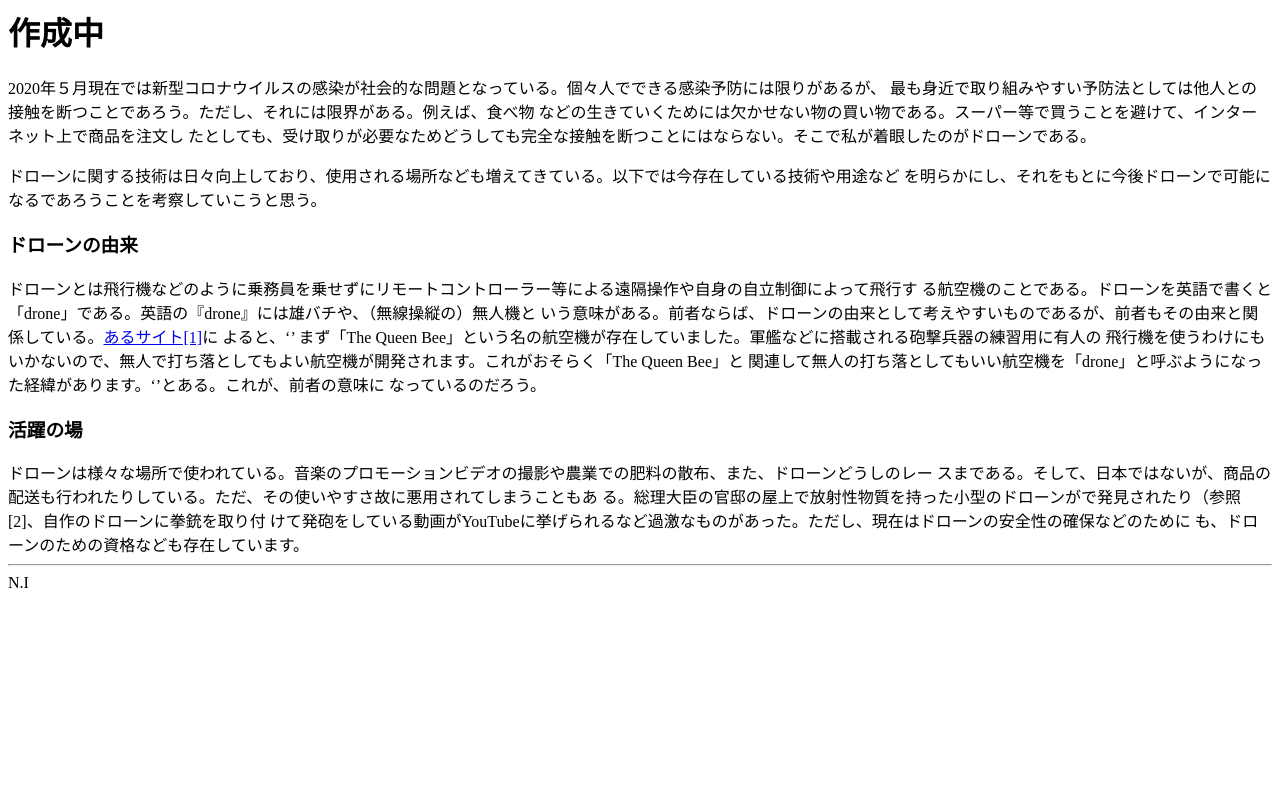
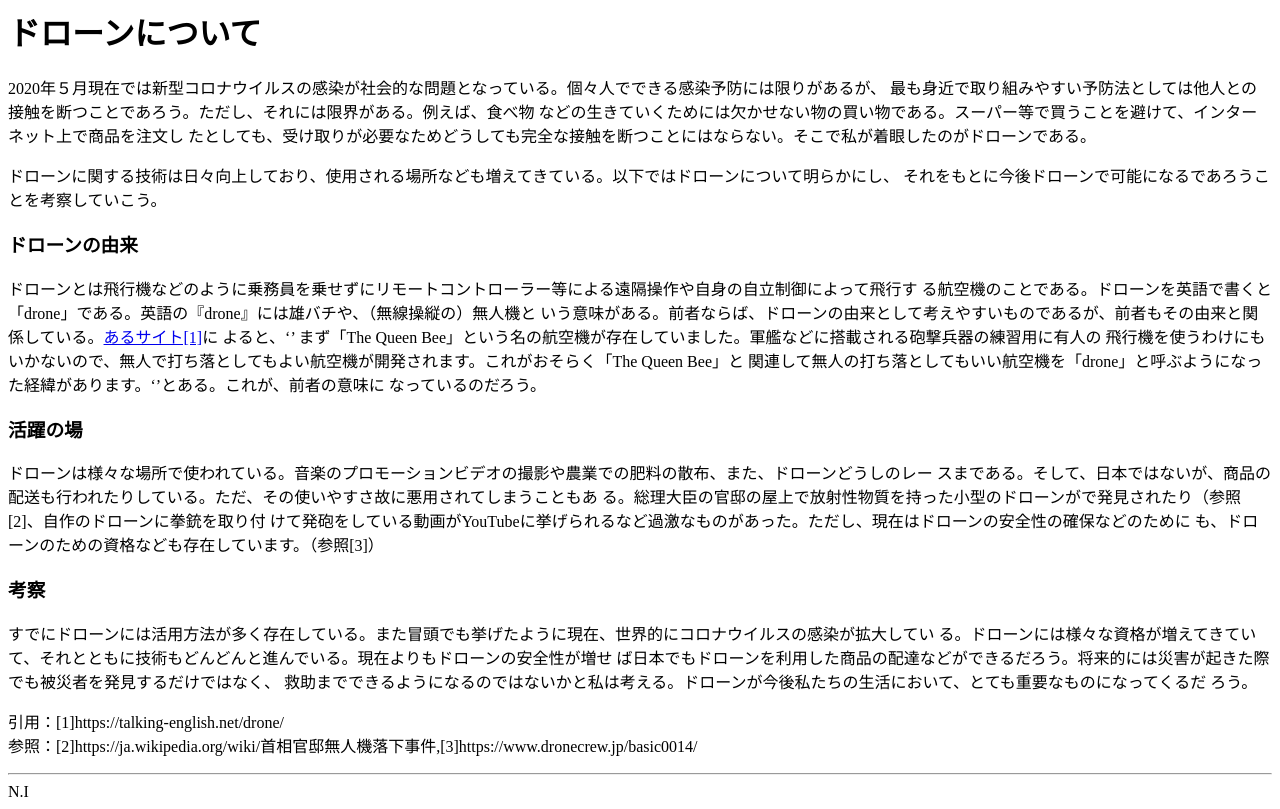
Before and after one commit to 240016k/240016k.github.io, a plain HTML site: page cl2020.html in a window 1280 px wide. Drawn offline with Linux system fonts and the light colour scheme.

Commit message:
Update cl2020.html

```diff
--- a/cl2020.html
+++ b/cl2020.html
@@ -3,15 +3,15 @@
  <TITLE>ドローンについて</TITLE>
  </HEAD>
  <BODY>
- <H1>作成中</H1>
+ <H1>ドローンについて</H1>
   <p>
    2020年５月現在では新型コロナウイルスの感染が社会的な問題となっている。個々人でできる感染予防には限りがあるが、
    最も身近で取り組みやすい予防法としては他人との接触を断つことであろう。ただし、それには限界がある。例えば、食べ物
    などの生きていくためには欠かせない物の買い物である。スーパー等で買うことを避けて、インターネット上で商品を注文し
    たとしても、受け取りが必要なためどうしても完全な接触を断つことにはならない。そこで私が着眼したのがドローンである。
    <p>
-    ドローンに関する技術は日々向上しており、使用される場所なども増えてきている。以下では今存在している技術や用途など
-    を明らかにし、それをもとに今後ドローンで可能になるであろうことを考察していこうと思う。
+    ドローンに関する技術は日々向上しており、使用される場所なども増えてきている。以下ではドローンについて明らかにし、
+    それをもとに今後ドローンで可能になるであろうことを考察していこう。
     <p>
   <h3>ドローンの由来</h3>
   ドローンとは飛行機などのように乗務員を乗せずにリモートコントローラー等による遠隔操作や自身の自立制御によって飛行す
@@ -27,7 +27,17 @@
   スまである。そして、日本ではないが、商品の配送も行われたりしている。ただ、その使いやすさ故に悪用されてしまうこともあ
   る。総理大臣の官邸の屋上で放射性物質を持った小型のドローンがで発見されたり<a hrff="https://ja.wikipedia.org/wiki/首相官邸無人機落下事件">（参照[2]</a>、自作のドローンに拳銃を取り付
   けて発砲をしている動画がYouTubeに挙げられるなど過激なものがあった。ただし、現在はドローンの安全性の確保などのために
-  も、ドローンのための資格なども存在しています。
+  も、ドローンのための資格なども存在しています。<a hrff="https://www.dronecrew.jp/basic0014/">（参照[3]）
+<p>
+  <h3>考察</h3>
+  すでにドローンには活用方法が多く存在している。また冒頭でも挙げたように現在、世界的にコロナウイルスの感染が拡大してい
+  る。ドローンには様々な資格が増えてきていて、それとともに技術もどんどんと進んでいる。現在よりもドローンの安全性が増せ
+  ば日本でもドローンを利用した商品の配達などができるだろう。将来的には災害が起きた際でも被災者を発見するだけではなく、
+  救助までできるようになるのではないかと私は考える。ドローンが今後私たちの生活において、とても重要なものになってくるだ
+  ろう。
+  <p>
+   引用：[1]https://talking-english.net/drone/<br>
+   参照：[2]https://ja.wikipedia.org/wiki/首相官邸無人機落下事件,[3]https://www.dronecrew.jp/basic0014/
  <HR>
  N.I
  </BODY>
```
